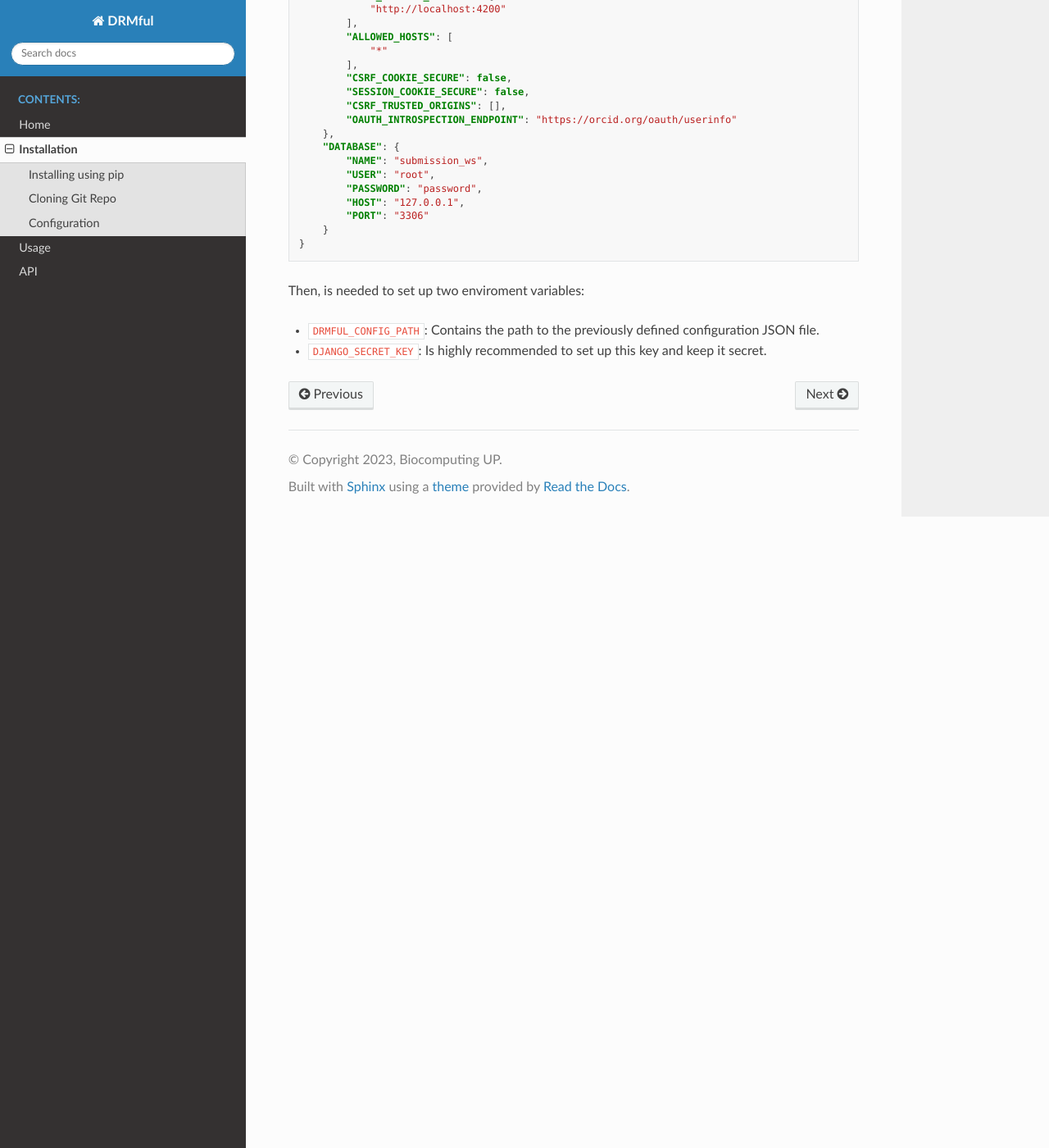
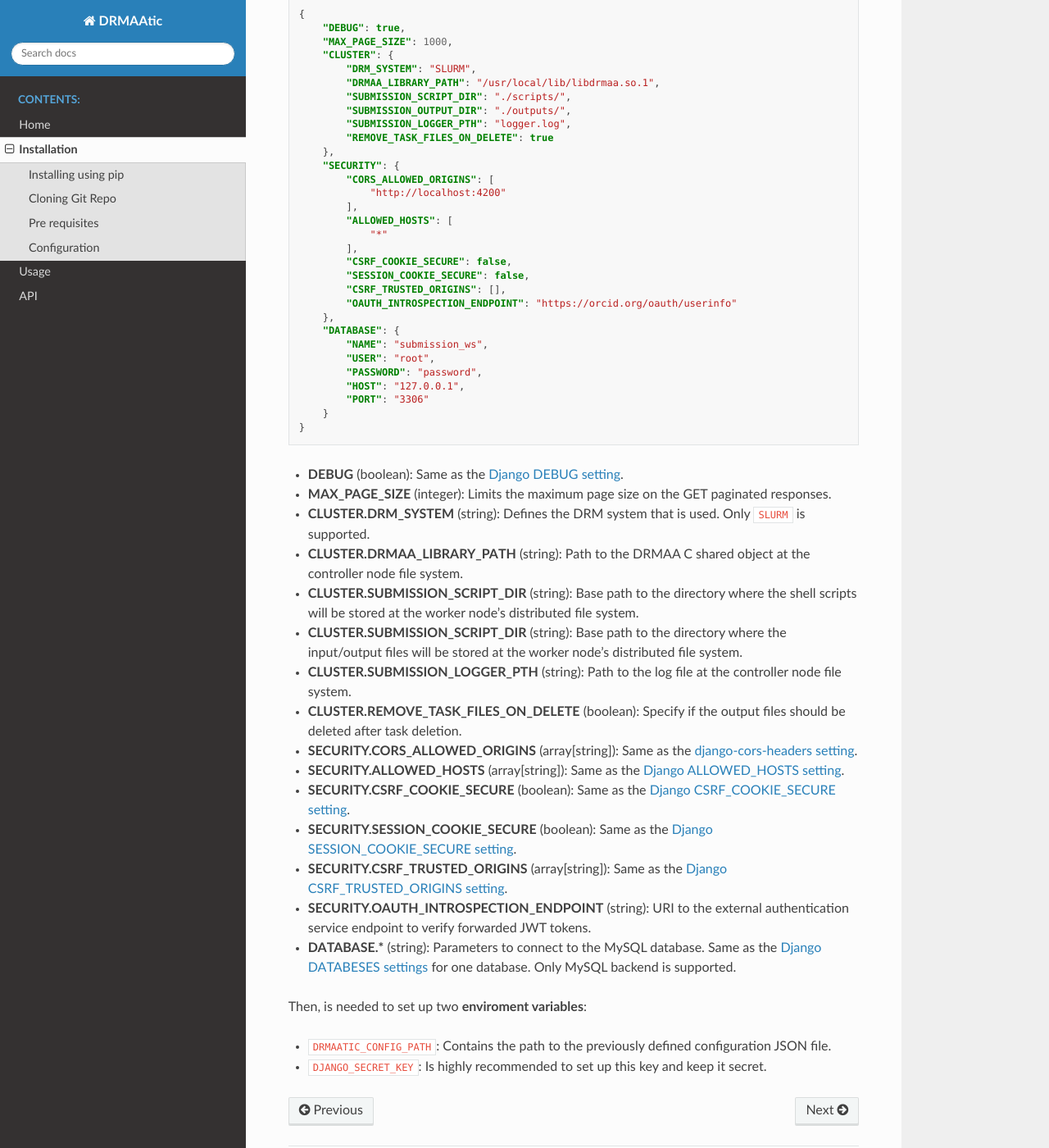
Before and after one commit to LuiggiTenorioK/submission_ws, a Sphinx documentation site: the page built from docs/installation.rst, in a window 1280 px wide and 1400 px high, scrolled down 891 px. Shown: the whole window at 82% size. Built offline with Sphinx 7.4.7 and the Read the Docs theme 2.0.0, drawn with Linux system fonts in a browser that asks for light colours; some of the changed text lies outside the part shown.

Commit message:
change name to DRMAAtic

```diff
--- a/docs/conf.py
+++ b/docs/conf.py
@@ -6,7 +6,7 @@
 # -- Project information -----------------------------------------------------
 # https://www.sphinx-doc.org/en/master/usage/configuration.html#project-information
 
-project = 'DRMful'
+project = 'DRMAAtic'
 copyright = '2023, Biocomputing UP'
 author = 'Biocomputing UP'
 
--- a/docs/index.rst
+++ b/docs/index.rst
@@ -1,9 +1,9 @@
-.. DRMful documentation master file, created by
+.. DRMAAtic documentation master file, created by
    sphinx-quickstart on Thu Apr  6 15:49:03 2023.
    You can adapt this file completely to your liking, but it should at least
    contain the root `toctree` directive.
 
-Welcome to DRMful's documentation!
+Welcome to DRMAAtic's documentation!
 ==================================
 
 .. toctree::
--- a/docs/installation.rst
+++ b/docs/installation.rst
@@ -4,7 +4,7 @@ Installation
 Installing using pip
 ----------------------
 
-Using pip, DRMful will install all the needed dependencies and command line tools. You can do this by running::
+Using pip, DRMAAtic will install all the needed dependencies and command line tools. You can do this by running::
 
     $ pip install https://github.com/LuiggiTenorioK/submission_ws/archive/main.zip
 
@@ -18,6 +18,13 @@ Alternatively, you can clone the repository from GitHub and install the requirem
     $ cd submission_ws
     $ pip install -r requirements.txt
 
+
+Pre requisites
+----------------------
+
+Before configuring and initialize the web server, there are some requisites that must be fulfilled. First, **the SLURM controller must be running in the same node where you going to run the web server**. As well, the DRMAA library C files should be available in that node. Is highly recommended to use the `PSNC DRMAA for SLURM <https://github.com/natefoo/slurm-drmaa>`_ (version >= 1.1.3).
+
+Additionally, a MySQL instance must be active to store the data of this server.
 
 
 Configuration
@@ -61,7 +68,23 @@ The first step to configure the Django web server is to create the configuration
     }
 
 
-Then, is needed to set up two enviroment variables:
+* **DEBUG** (boolean): Same as the `Django DEBUG setting <https://docs.djangoproject.com/en/4.2/ref/settings/#debug>`_.
+* **MAX_PAGE_SIZE** (integer): Limits the maximum page size on the GET paginated responses.
+* **CLUSTER.DRM_SYSTEM** (string): Defines the DRM system that is used. Only ``SLURM`` is supported.
+* **CLUSTER.DRMAA_LIBRARY_PATH** (string): Path to the DRMAA C shared object at the controller node file system.
+* **CLUSTER.SUBMISSION_SCRIPT_DIR** (string): Base path to the directory where the shell scripts will be stored at the worker node's distributed file system.
+* **CLUSTER.SUBMISSION_SCRIPT_DIR** (string): Base path to the directory where the input/output files will be stored at the worker node's distributed file system.
+* **CLUSTER.SUBMISSION_LOGGER_PTH** (string): Path to the log file at the controller node file system.
+* **CLUSTER.REMOVE_TASK_FILES_ON_DELETE** (boolean): Specify if the output files should be deleted after task deletion.
+* **SECURITY.CORS_ALLOWED_ORIGINS** (array[string]): Same as the `django-cors-headers setting <https://github.com/adamchainz/django-cors-headers>`_.
+* **SECURITY.ALLOWED_HOSTS** (array[string]): Same as the `Django ALLOWED_HOSTS setting <https://docs.djangoproject.com/en/4.2/ref/settings/#allowed-hosts>`_.
+* **SECURITY.CSRF_COOKIE_SECURE** (boolean): Same as the `Django CSRF_COOKIE_SECURE setting <https://docs.djangoproject.com/en/4.2/ref/settings/#csrf-cookie-secure>`_.
+* **SECURITY.SESSION_COOKIE_SECURE** (boolean): Same as the `Django SESSION_COOKIE_SECURE setting <https://docs.djangoproject.com/en/4.2/ref/settings/#session-cookie-secure>`_.
+* **SECURITY.CSRF_TRUSTED_ORIGINS** (array[string]): Same as the `Django CSRF_TRUSTED_ORIGINS setting <https://docs.djangoproject.com/en/4.2/ref/settings/#csrf-trusted-origins>`_.
+* **SECURITY.OAUTH_INTROSPECTION_ENDPOINT** (string): URI to the external authentication service endpoint to verify forwarded JWT tokens.
+* **DATABASE.*** (string): Parameters to connect to the MySQL database. Same as the `Django DATABESES settings <https://docs.djangoproject.com/en/4.2/ref/settings/#databases>`_ for one database. Only MySQL backend is supported.
 
-* ``DRMFUL_CONFIG_PATH``: Contains the path to the previously defined configuration JSON file.
+Then, is needed to set up two **enviroment variables**:
+
+* ``DRMAATIC_CONFIG_PATH``: Contains the path to the previously defined configuration JSON file.
 * ``DJANGO_SECRET_KEY``: Is highly recommended to set up this key and keep it secret.
--- a/docs/openapi2-schema.yml
+++ b/docs/openapi2-schema.yml
@@ -4,11 +4,11 @@ info:
     email: biocomp@bio.unipd.it
     name: BioComputing UP
     url: 'https://protein.bio.unipd.it/'
-  description: DRMful API specification
+  description: DRMAAtic API specification
   license:
     name: MIT
     url: 'https://opensource.org/license/mit/'
-  title: DRMful API
+  title: DRMAAtic API
   version: '0.1'
 paths:
   /script:
--- a/docs/openapi3-schema.yml
+++ b/docs/openapi3-schema.yml
@@ -2,13 +2,13 @@ openapi: 3.0.0
 x-stoplight:
   id: 79cc8kly2ana9
 info:
-  title: DRMful API
+  title: DRMAAtic API
   version: '0.1'
   contact:
     email: biocomp@bio.unipd.it
     url: 'https://protein.bio.unipd.it/'
     name: BioComputing UP
-  description: DRMful API specification
+  description: DRMAAtic API specification
   license:
     name: MIT
     url: 'https://opensource.org/license/mit/'
```
Also changed, not shown: 2 other files.
